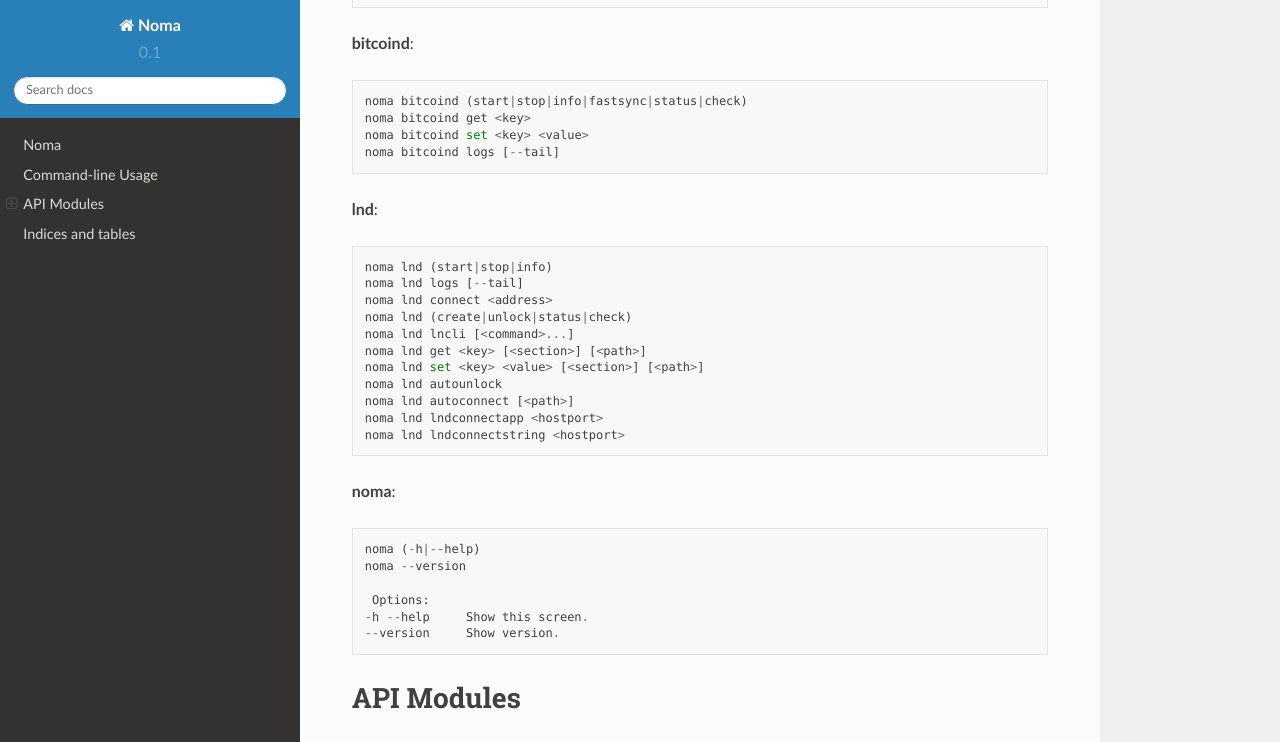
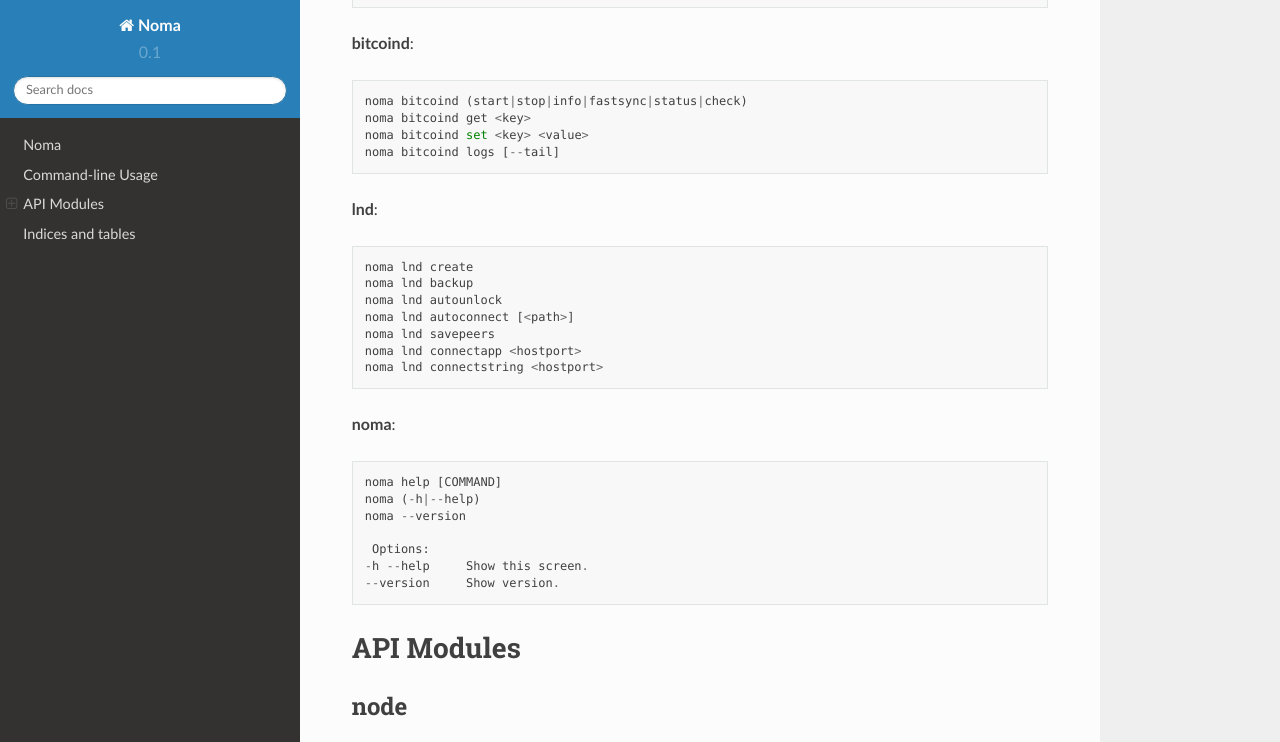
Before and after one commit to lncm/noma, a Sphinx documentation site: the page built from docs/index.rst, in a window 1280 px wide and 900 px high, scrolled down 452 px, cut to the strip 0-742 px from the top of the window. Built offline with Sphinx 7.4.7 and the Read the Docs theme 2.0.0, drawn with Linux system fonts in a browser that asks for light colours.

Commit message:
update documentation. commit also contains  miscellany

```diff
--- a/docs/index.rst
+++ b/docs/index.rst
@@ -32,20 +32,18 @@
 
 **lnd**::
 
-  noma lnd (start|stop|info)
-  noma lnd logs [--tail]
-  noma lnd connect <address>
-  noma lnd (create|unlock|status|check)
-  noma lnd lncli [<command>...]
-  noma lnd get <key> [<section>] [<path>]
-  noma lnd set <key> <value> [<section>] [<path>]
+  noma lnd create
+  noma lnd backup
   noma lnd autounlock
   noma lnd autoconnect [<path>]
-  noma lnd lndconnectapp <hostport>
-  noma lnd lndconnectstring <hostport>
+  noma lnd savepeers
+  noma lnd connectapp <hostport>
+  noma lnd connectstring <hostport>
+
 
 **noma**::
 
+  noma help [COMMAND]
   noma (-h|--help)
   noma --version
 
```
Also changed, not shown: 1 other file.
